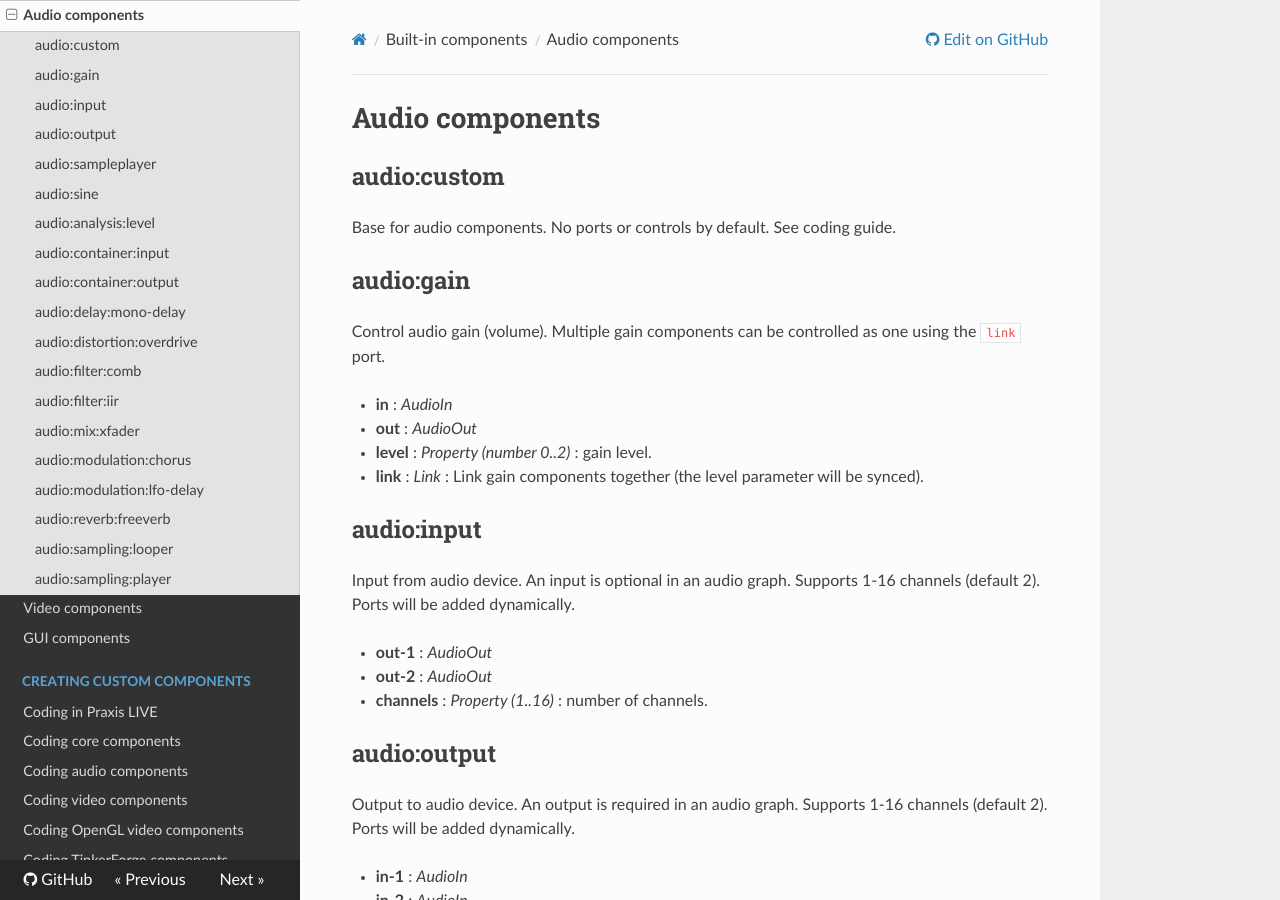
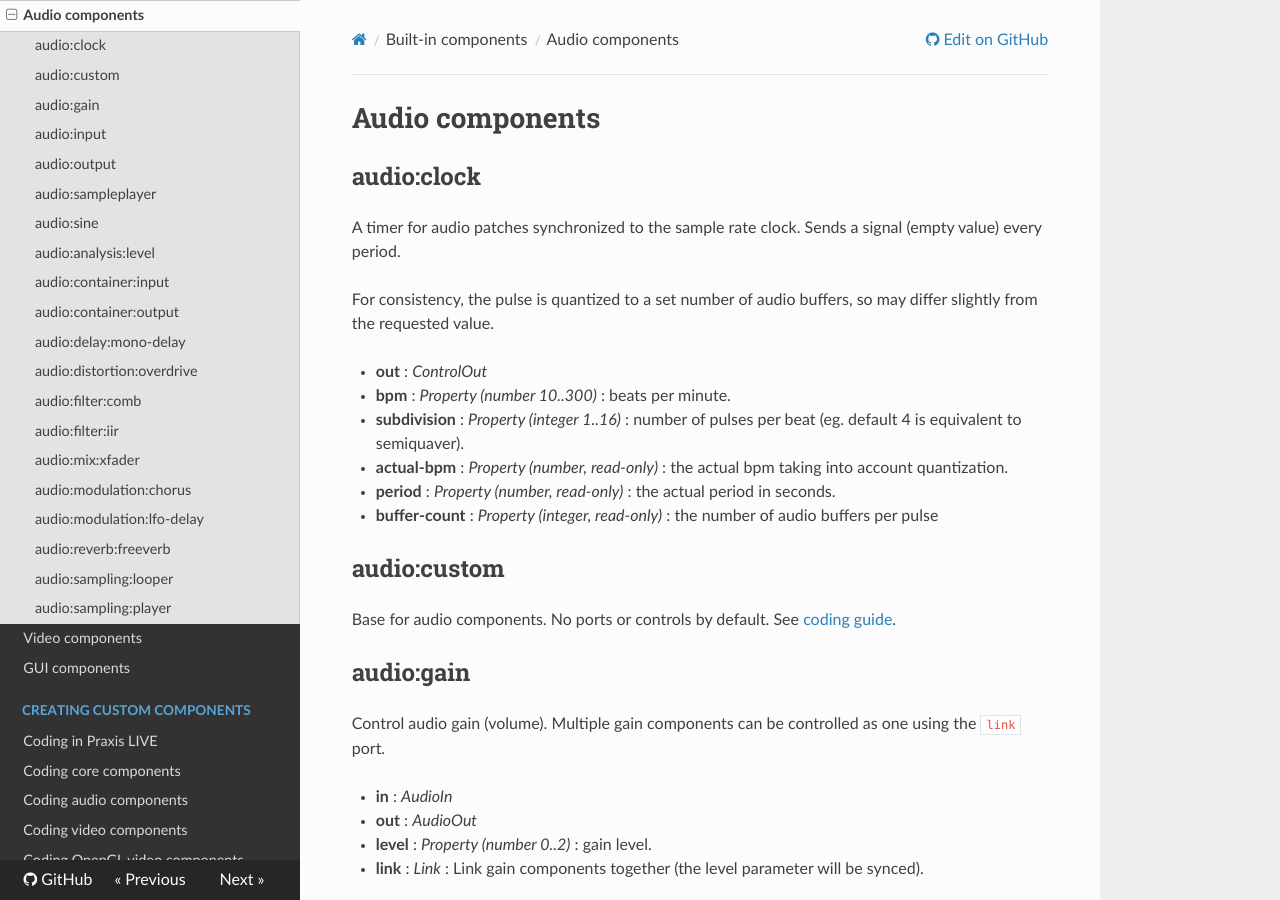
Before and after one commit to praxis-live/support, an MkDocs documentation site: the page built from docs/components-audio.md, in a window 1280 px wide and 900 px high. Built offline with MkDocs 1.6.1, drawn with Linux system fonts in a browser that asks for light colours; nearby versions of some CDN libraries; old or Windows-style settings are respelled for this version of MkDocs.

Commit message:
Add information on audio:clock

```diff
--- a/docs/components-audio.md
+++ b/docs/components-audio.md
@@ -1,8 +1,21 @@
 # Audio components
+
+## audio:clock
+
+A timer for audio patches synchronized to the sample rate clock. Sends a signal (empty value) every period.
+
+For consistency, the pulse is quantized to a set number of audio buffers, so may differ slightly from the requested value.
+
+- **out** : _ControlOut_
+- **bpm** : _Property (number 10..300)_ : beats per minute.
+- **subdivision** : _Property (integer 1..16)_ : number of pulses per beat (eg. default 4 is equivalent to semiquaver).
+- **actual-bpm** : _Property (number, read-only)_ : the actual bpm taking into account quantization.
+- **period** : _Property (number, read-only)_ : the actual period in seconds.
+- **buffer-count** : _Property (integer, read-only)_ : the number of audio buffers per pulse
 
 ## audio:custom
 
-Base for audio components. No ports or controls by default. See coding guide.
+Base for audio components. No ports or controls by default. See [coding guide](coding.md).
 
 ## audio:gain
 
```
